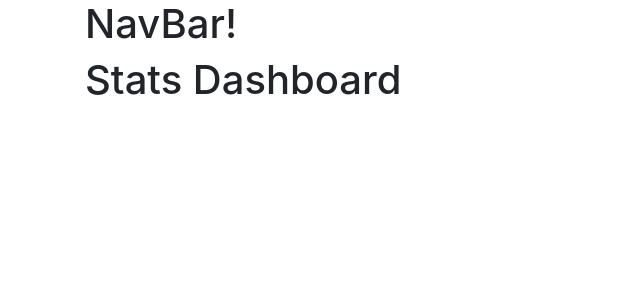
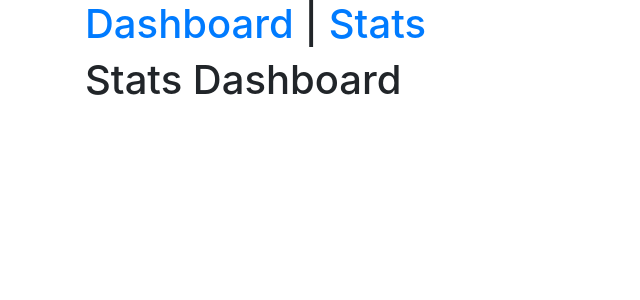
Before and after one commit to JustiP3/LiftStats, a React (Create React App) app in the folder liftstats-frontend/: page /stats in a window 1280 px wide. Shown: the top 300 px of the page, without its empty margins (0-640 px from the left). Built offline with nearby package versions, Linux system fonts and the light colour scheme.

Commit message:
navbar links are working

```diff
--- a/liftstats-frontend/src/containers/NavBar.js
+++ b/liftstats-frontend/src/containers/NavBar.js
@@ -1,10 +1,15 @@
 import React, { Component } from 'react'
+import ReactDOM from 'react-dom'
+import { BrowserRouter as Router, Route, NavLink } from 'react-router-dom';
 
 export default class NavBar extends Component {
 
 
     render() {
-        return(<h1>NavBar!</h1>)
+        return(
+        <h1>
+            <NavLink to="/dashboard">Dashboard</NavLink> | <NavLink to="/stats">Stats </NavLink>
+        </h1>)
     }
 
 
```
Also changed, not shown: 1 other file (tests, documents, lock files or other folders).
